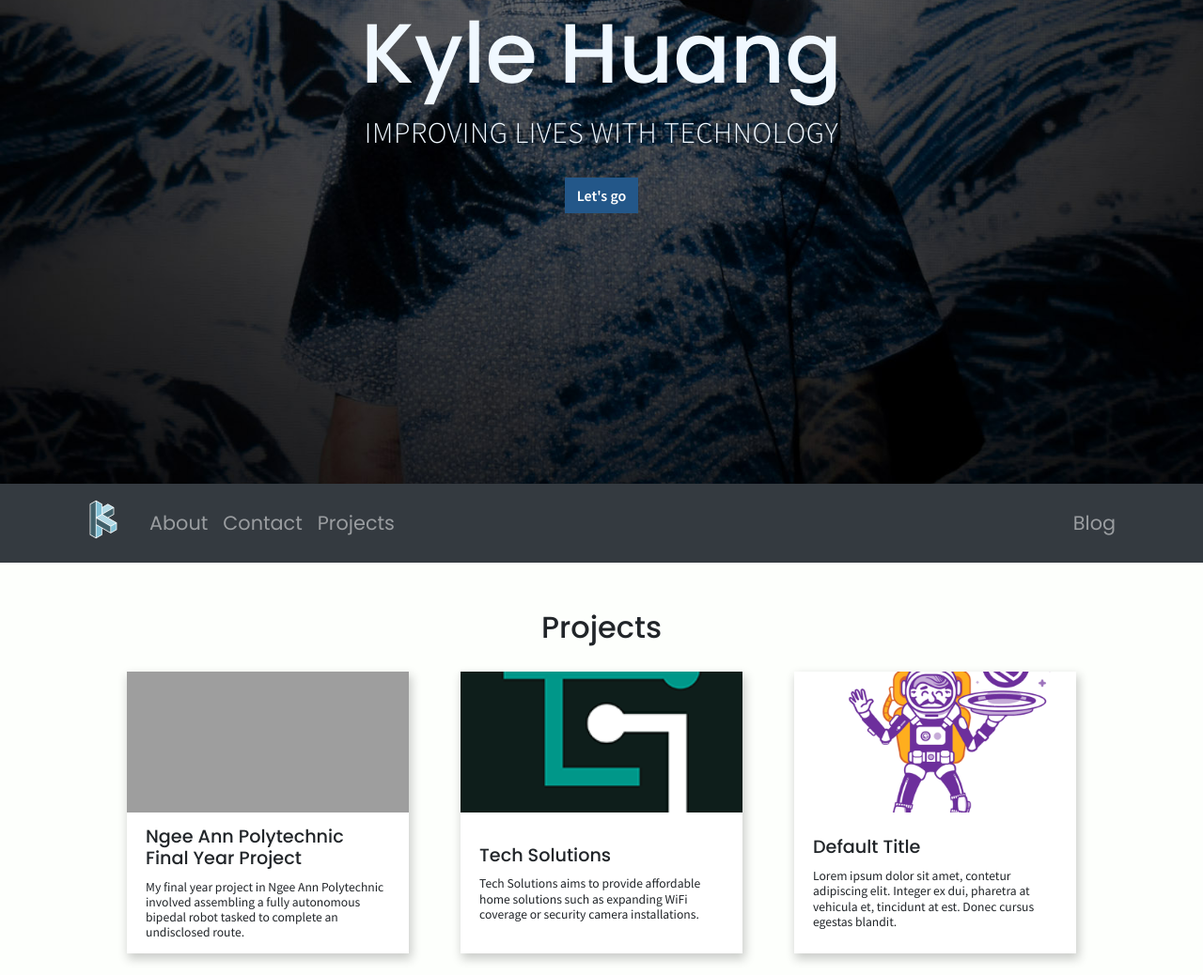
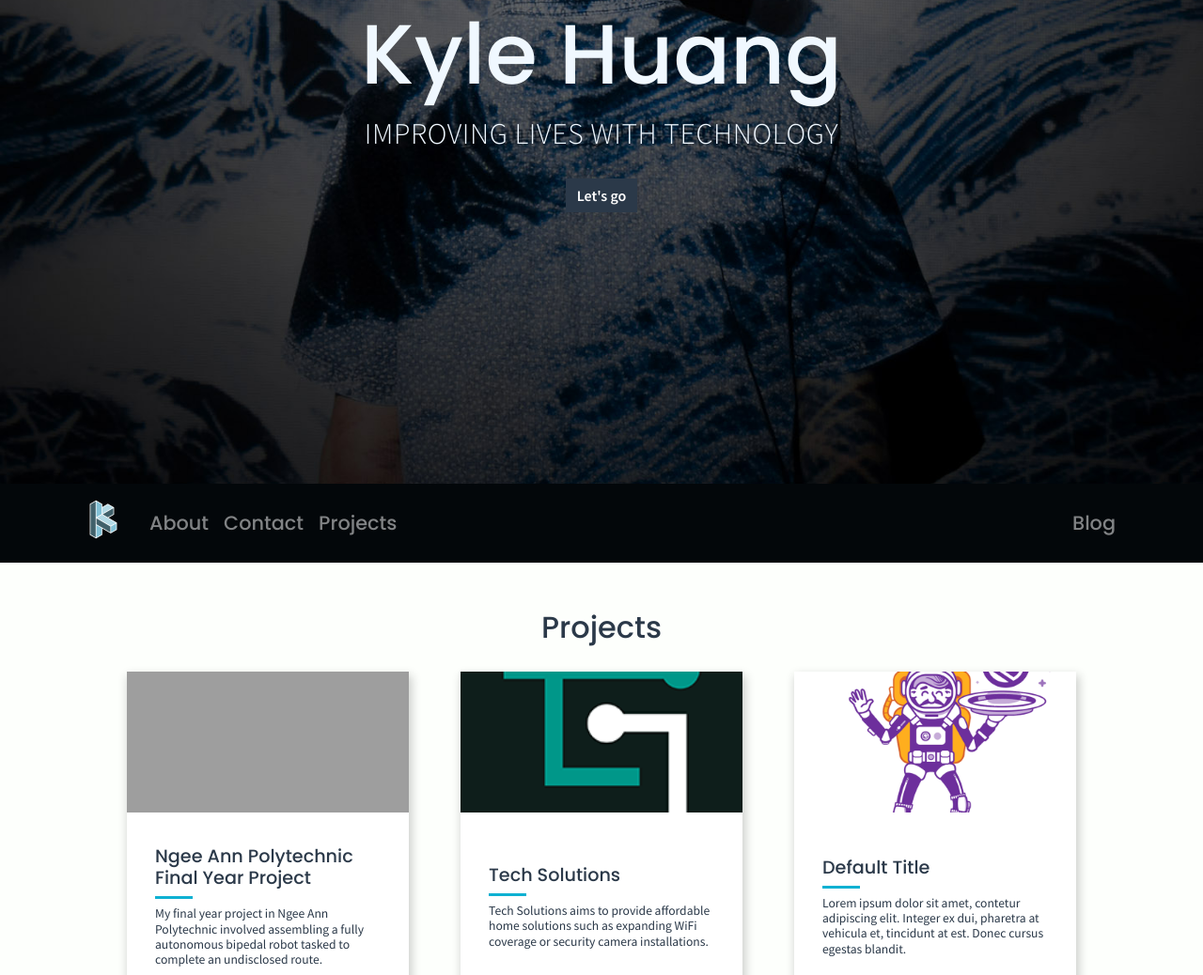
Before and after one commit to HJunyuan/kyle.hu, a Gatsby site: page / in a window 1280 px wide. Shown: the part 285-1323 px from the top of the page at 94% size. Built offline with nearby package versions, Linux system fonts and the light colour scheme; Gatsby itself is replaced by a stand-in of ours; grey boxes are pictures that could not be loaded.

Commit message:
Set colour.

```diff
--- a/src/components/card.js
+++ b/src/components/card.js
@@ -27,6 +27,7 @@ export default function Card({ image, title, description, path }) {
 
 				<div className={styles.cardDescription}>
 					<h3>{truncate(title, 8)}</h3>
+					<hr />
 					<p>{truncate(description, 23)}</p>
 				</div>
 			</div>
--- a/src/components/card.module.css
+++ b/src/components/card.module.css
@@ -2,7 +2,7 @@
 	display: flex;
 	flex-direction: column;
 	width: 300px;
-	height: 300px;
+	height: 350px;
 	margin: 20px 5px;
 	background-color: white;
 	/* border-radius: 0.8em; */
@@ -12,7 +12,7 @@
 }
 
 .cardContainer:hover {
-	box-shadow: 2px 5px 10px 1px rgba(0, 0, 0, 0.4);
+	box-shadow: 2px 5px 10px 1px rgba(0, 0, 0, 0.5);
 }
 
 @media screen and (max-width: 400px) {
@@ -37,14 +37,21 @@
 
 .cardDescription {
 	order: 1;
-	margin: auto 20px;
+	margin: auto 30px;
 	/* height: 100%; */
 	/* max-height: 150px; */
 }
 
 .cardDescription h3 {
 	font-size: 1.2em;
-	margin-bottom: 0.6em;
+	margin: 0;
+}
+
+.cardDescription hr {
+	max-width: 40px;
+	margin: 0.5em 0 0.5em 0;
+	border-width: 3px;
+	border-color: rgb(14, 177, 210);
 }
 
 .cardDescription p {
--- a/src/components/header.js
+++ b/src/components/header.js
@@ -19,7 +19,7 @@ export default function Header() {
 	`);
 
 	return (
-		<Navbar collapseOnSelect expand="lg" className={styles.navBar} bg="dark" variant="dark" sticky="top">
+		<Navbar collapseOnSelect expand="lg" className={styles.navBar} variant="dark" sticky="top">
 			<Container>
 				<Navbar.Brand href="/">
 					<Img fixed={query.img.childImageSharp.fixed} title="Home" alt="Kyle's Logo" />
--- a/src/components/header.module.css
+++ b/src/components/header.module.css
@@ -1,7 +1,9 @@
 .navBar {
-	/* font-weight: 500; */
+	font-weight: 500;
 	margin-bottom: 50px;
 
 	font-size: 1.3em;
 	font-family: Poppins, "Segoe UI", Tahoma, Geneva, Verdana, sans-serif;
+
+	background-color: rgb(3, 7, 10);
 }
--- a/src/components/layout.css
+++ b/src/components/layout.css
@@ -1,9 +1,10 @@
 html {
-	background-color: #fdfffc;
+	background-color: rgb(253, 255, 252);
 }
 
 body {
 	background-color: inherit;
+	color: rgb(43, 57, 73);
 	font-family: "Source Sans Pro", "Times New Roman", Times, serif;
 }
 
@@ -18,13 +19,14 @@ h6 {
 
 .btn {
 	border-radius: 0;
-	border-width: 1px;
-	border-color: transparent;
+	/* border-width: 1px;
+	border-color: transparent; */
+	border-style: none;
 
-	background-color: #235789;
+	background-color: rgb(43, 57, 73);
 	font-weight: 600;
 }
 
 .btn:hover {
-	background-color: #161925;
+	background-color: rgb(14, 177, 210);
 }
```
Also changed, not shown: 1 other file.
